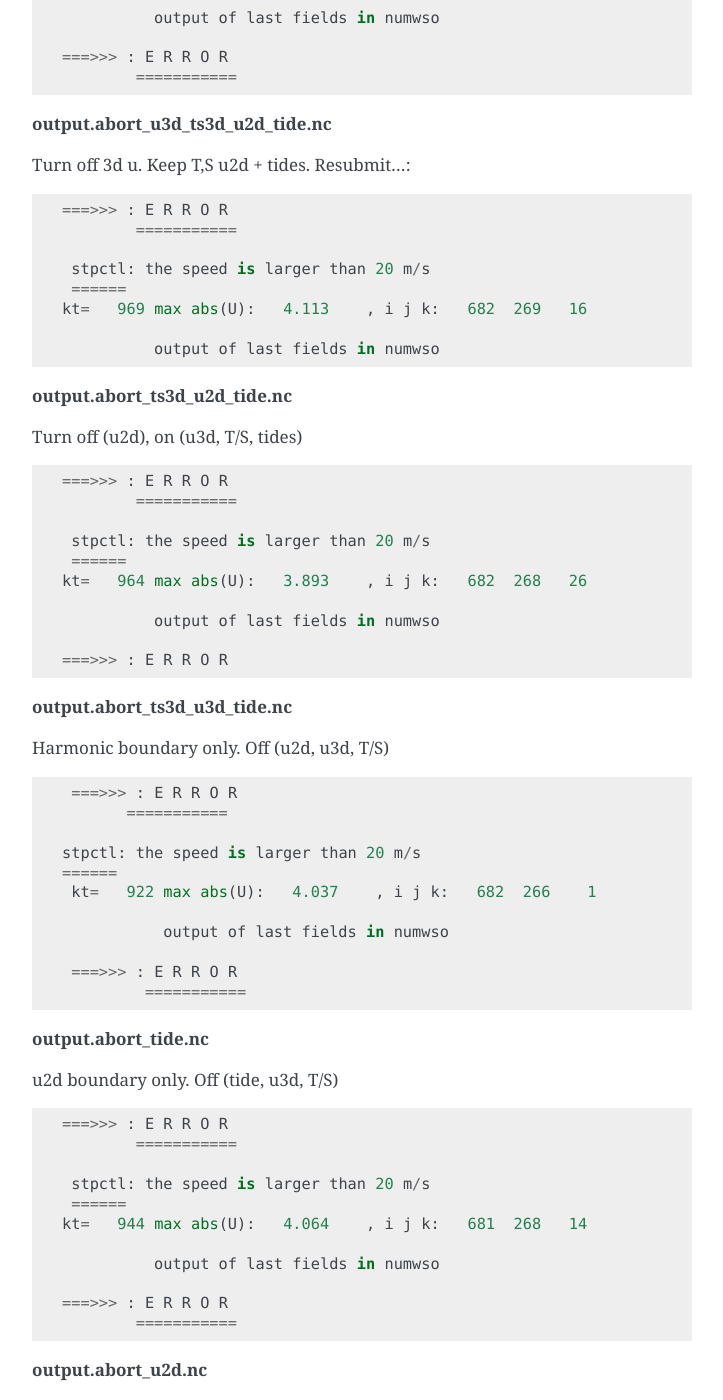
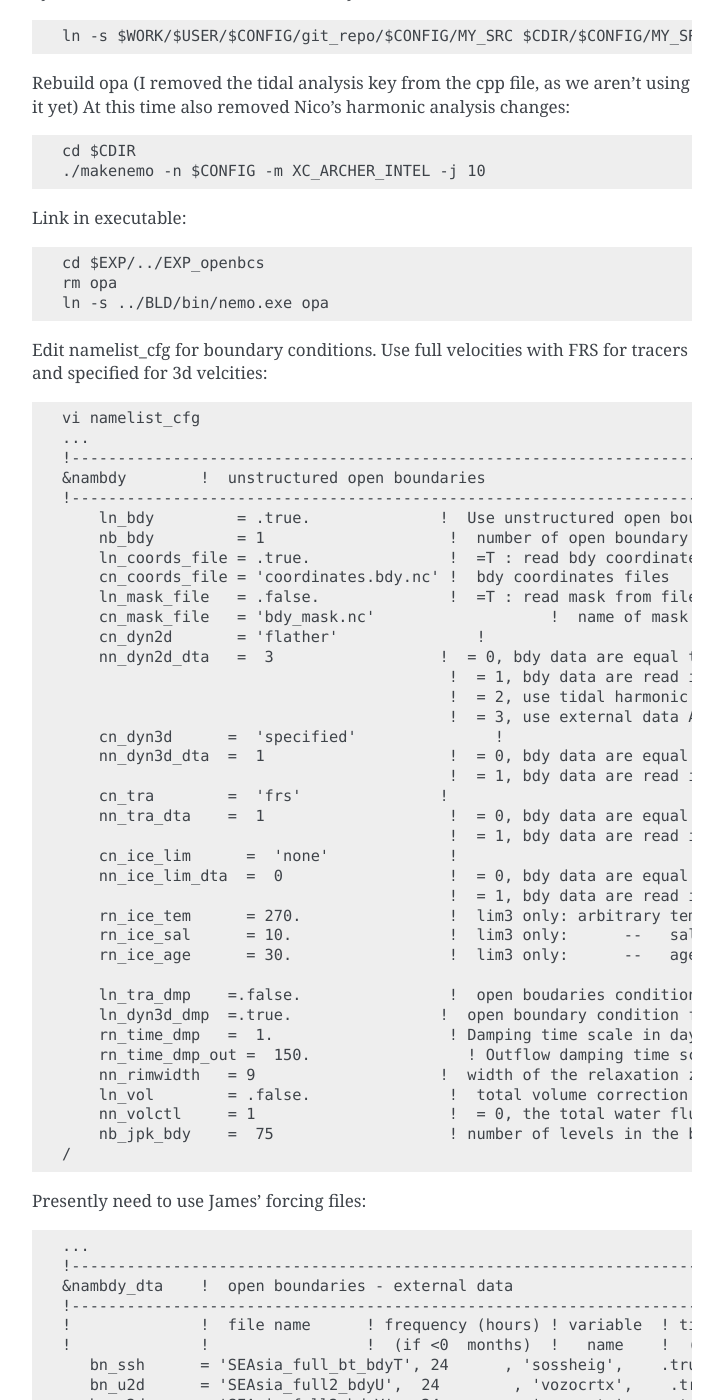
Before and after one commit to NOC-MSM/SEAsia, a Sphinx documentation site: the page built from recipes/docs/source/SEAsia_archer_livljobs4.rst, in a window 1280 px wide and 1400 px high, scrolled down 47361 px. Shown: the whole window, without its empty margins (388-1111 px from the left). Built offline with Sphinx 7.4.7, drawn with Linux system fonts in a browser that asks for light colours; some of the changed text lies outside the part shown.

Commit message:
working open bcs. Clean up broken stuff

```diff
--- a/recipes/docs/source/SEAsia_archer_livljobs4.rst
+++ b/recipes/docs/source/SEAsia_archer_livljobs4.rst
@@ -2407,142 +2407,57 @@ Edit the namlist for accomdate new files::
 
 
 
-Submit on the short queue. 20mins for nt=1200 at rn_rdt=360 (5 days). Recall
-::
-
-  dimensions:
-  	x = 684 ;
-  	y = 554 ;
-  	z = 75 ;
-
-Crashed on eastern boundary::
-
-
-  ===>>> : E R R O R
-          ===========
-
-   stpctl: the speed is larger than 20 m/s
-   ======
-  kt=   933 max abs(U):   4.136    , i j k:   682  269   30
-
-
-Rebuild. ``qsub rebuild.pbs``
-
-Trun off tides and change 2d forcing to u2d only.
-::
-
-   ===>>> : E R R O R
-          ===========
-
-   stpctl: the speed is larger than 20 m/s
-   ======
-  kt=   969 max abs(U):   4.113    , i j k:   682  269   16
-
-            output of last fields in numwso
-
-  ===>>> : E R R O R
-          ===========
-
-**output.abort_u3d_ts3d_u2d_tide.nc**
-
-
-Turn off 3d u. Keep T,S u2d + tides.
-Resubmit...::
-
-  ===>>> : E R R O R
-          ===========
-
-   stpctl: the speed is larger than 20 m/s
-   ======
-  kt=   969 max abs(U):   4.113    , i j k:   682  269   16
-
-            output of last fields in numwso
-
-
-**output.abort_ts3d_u2d_tide.nc**
-
-Turn off (u2d), on (u3d, T/S, tides)
-::
-
-  ===>>> : E R R O R
-          ===========
-
-   stpctl: the speed is larger than 20 m/s
-   ======
-  kt=   964 max abs(U):   3.893    , i j k:   682  268   26
-
-            output of last fields in numwso
-
-  ===>>> : E R R O R
-
-**output.abort_ts3d_u3d_tide.nc**
-
-
-Harmonic boundary only. Off (u2d, u3d, T/S)
-
-::
-
-  ===>>> : E R R O R
-        ===========
-
- stpctl: the speed is larger than 20 m/s
- ======
-  kt=   922 max abs(U):   4.037    , i j k:   682  266    1
-
-            output of last fields in numwso
-
-  ===>>> : E R R O R
-          ===========
-
-**output.abort_tide.nc**
-
-
-u2d boundary only. Off (tide, u3d, T/S)
-::
-  ===>>> : E R R O R
-          ===========
-
-   stpctl: the speed is larger than 20 m/s
-   ======
-  kt=   944 max abs(U):   4.064    , i j k:   681  268   14
-
-            output of last fields in numwso
-
-  ===>>> : E R R O R
-          ===========
-
-
-
-**output.abort_u2d.nc**
-
-
-Off (tide, u2d, u3d, T/S). Output istate
-::
-
-  ===>>> : E R R O R
-          ===========
-
-   stpctl: the speed is larger than 20 m/s
-   ======
-  kt=   921 max abs(U):   4.004    , i j k:   682  266   17
-
-            output of last fields in numwso
-
-  ===>>> : E R R O R
-          ===========
-
-
-**output.abort_rest.nc**
-
-Rebuild istate.
-Completes with neumann boundary conditions for u3d tied to istate.
-
-Switch all the open boundary conditions on. Submit.
-Runs. Run for 30day (~2hours)
-::
+
+
+Catch up with James' edits
+++++++++++++++++++++++++++
+*4 June 2018*
+
+Add Git repo of MY_SRC and do a "sparse checkout" of the MY_SRC folder::
+
+  mv $CDIR/$CONFIG/MY_SRC $CDIR/$CONFIG/MY_SRC/MY_SRC_safe
+  cd $WORK/$USER/$CONFIG
+  mkdir git_repo
+  cd git_repo
+  git init
+  git remote add -f origin https://github.com/NOC-MSM/NEMO_cfgs.git  # Creates and empty repo without checking out the features
+  git config core.sparseCheckout true
+
+Specify the folders I want::
+
+  echo $CONFIG/MY_SRC >> .git/info/sparse-checkout
+
+Last but not least, update your empty repo with the state from the remote. (And
+set the upstream remote master)::
+
+  git pull origin master
+  git push --set-upstream origin master
+
+Symbolic link to where MY_SRC actually sits::
+
+  ln -s $WORK/$USER/$CONFIG/git_repo/$CONFIG/MY_SRC $CDIR/$CONFIG/MY_SRC
+
+
+.. note : the above git integration needs to be abstracted to the setup phase.
+
+Rebuild opa (I removed the tidal analysis key from the cpp file, as we aren't
+using it yet) At this time also removed Nico's harmonic analysis changes::
+
+  cd $CDIR
+  ./makenemo -n $CONFIG -m XC_ARCHER_INTEL -j 10
+
+Link in executable::
+
+  cd $EXP/../EXP_openbcs
+  rm opa
+  ln -s ../BLD/bin/nemo.exe opa
+
+Edit namelist_cfg for boundary conditions. Use full velocities with FRS for tracers
+and specified for 3d velcities::
+
 
   vi namelist_cfg
-
+  ...
   !-----------------------------------------------------------------------
   &nambdy        !  unstructured open boundaries
   !-----------------------------------------------------------------------
@@ -2557,7 +2472,7 @@ Runs. Run for 30day (~2hours)
                                             !  = 1, bdy data are read in 'bdydata   .nc' files
                                             !  = 2, use tidal harmonic forcing data from files
                                             !  = 3, use external data AND tidal harmonic forcing
-      cn_dyn3d      =  'neumann'               !
+      cn_dyn3d      =  'specified'               !
       nn_dyn3d_dta  =  1                    !  = 0, bdy data are equal to the initial state
                                             !  = 1, bdy data are read in 'bdydata   .nc' files
       cn_tra        =  'frs'               !
@@ -2571,100 +2486,59 @@ Runs. Run for 30day (~2hours)
       rn_ice_age      = 30.                 !  lim3 only:      --   age                --
 
       ln_tra_dmp    =.false.                !  open boudaries conditions for tracers
-      ln_dyn3d_dmp  =.false.                !  open boundary condition for baroclinic velocities
+      ln_dyn3d_dmp  =.true.                !  open boundary condition for baroclinic velocities
       rn_time_dmp   =  1.                   ! Damping time scale in days
-      rn_time_dmp_out =  1.                 ! Outflow damping time scale
+      rn_time_dmp_out =  150.                 ! Outflow damping time scale
       nn_rimwidth   = 9                    !  width of the relaxation zone
       ln_vol        = .false.               !  total volume correction (see nn_volctl parameter)
       nn_volctl     = 1                     !  = 0, the total water flux across open boundaries is zero
-      nb_jpk_bdy    = -1                    ! number of levels in the bdy data (set < 0 if consistent with planned run)
-
-
-
-PENDING
-**/work/n01/n01/jelt/SEAsia/trunk_NEMOGCM_r8395/CONFIG/SEAsia/EXP_openbcs**
-
-Broke. Weirdness. NaNs around iteration 841.
-
-::
-
-  vi namelist_cfg
+      nb_jpk_bdy    =  75                   ! number of levels in the bdy data (set < 0 if consistent with planned run)
+  /
+
+Presently need to use James' forcing files::
+
   ...
-  nb_jpk_bdy    = 75                    ! number of levels in the bdy data (set < 0 if consistent with planned run)
-
--1 means vertical interpolation happens --> Seg Fault.
-
-Running again with nb_jpk_bdy = -1, for fun.
-
-
-Catch up with James' edits
-++++++++++++++++++++++++++
-*4 June 2018*
-
-Add Git repo of MY_SRC and do a "sparse checkout" of the MY_SRC folder::
-
-  mv $CDIR/$CONFIG/MY_SRC $CDIR/$CONFIG/MY_SRC/MY_SRC_safe
-  cd $WORK/$USER/$CONFIG
-  mkdir git_repo
-  cd git_repo
-  git init
-  git remote add -f origin https://github.com/NOC-MSM/NEMO_cfgs.git  # Creates and empty repo without checking out the features
-  git config core.sparseCheckout true
-
-Specify the folders I want::
-
-  echo $CONFIG/MY_SRC >> .git/info/sparse-checkout
-
-Last but not least, update your empty repo with the state from the remote. (And
-set the upstream remote master)::
-
-  git pull origin master
-  git push --set-upstream origin master
-
-Symbolic link to where MY_SRC actually sits::
-
-  ln -s $WORK/$USER/$CONFIG/git_repo/$CONFIG/MY_SRC $CDIR/$CONFIG/MY_SRC
-
-Rebuild opa (I removed the tidal analysis key from the cpp file, as we aren't
-using it yet.)::
-
-  cd $CDIR
-  ./makenemo -n $CONFIG -m XC_ARCHER_INTEL -j 10
-
-Link in executable::
-
-  cd $EXP/../EXP_openbcs
-  rm opa
-  ln -s ../BLD/bin/nemo.exe opa
-
-Edit namelist_cfg for boundary conditions::
-
-  !-----------------------------------------------------------------------
-  &nambdy        !  unstructured open boundaries
-  !-----------------------------------------------------------------------
-      ln_bdy         = .true.              !  Use unstructured open boundaries
-      nb_bdy         = 1                    !  number of open boundary sets
-      ln_coords_file = .true.               !  =T : read bdy coordinates from file
-      cn_coords_file = 'coordinates.bdy.nc' !  bdy coordinates files
-      ln_mask_file   = .false.              !  =T : read mask from file
-      cn_mask_file   = 'bdy_mask.nc'                   !  name of mask file (if ln_mask_file=.TRUE.)
-      cn_dyn2d       = 'flather'               !
-      nn_dyn2d_dta   =  3                  !  = 0, bdy data are equal to the initial state
-                                            !  = 1, bdy data are read in 'bdydata   .nc' files
-                                            !  = 2, use tidal harmonic forcing data from files
-                                            !  = 3, use external data AND tidal harmonic forcing
-      cn_dyn3d      =  'none'               !
-      nn_dyn3d_dta  =  0                    !  = 0, bdy data are equal to the initial state
-                                            !  = 1, bdy data are read in 'bdydata   .nc' files
-      cn_tra        =  'frs'               !
-      nn_tra_dta    =  1                    !  = 0, bdy data are equal to the initial state
-                                            !  = 1, bdy data are read in 'bdydata   .nc' files
-
-
-Submit and see what happens::
-
-  qsub runscript_short
-  5385610.sdb
+  !-----------------------------------------------------------------------
+  &nambdy_dta    !  open boundaries - external data
+  !-----------------------------------------------------------------------
+  !              !  file name      ! frequency (hours) ! variable  ! time interp.!  clim   ! 'yearly'/ ! weights  ! rotation ! land/sea mask !
+  !              !                 !  (if <0  months)  !   name    !  (logical)  !  (T/F ) ! 'monthly' ! filename ! pairing  ! filename      !
+     bn_ssh      = 'SEAsia_full_bt_bdyT', 24      , 'sossheig',    .true.   , .false. ,  'monthly'  ,    ''    ,   ''     ,     ''
+     bn_u2d      = 'SEAsia_full2_bdyU',  24        , 'vozocrtx',    .true.   , .false. ,  'monthly'  ,    ''    ,   ''     ,     ''
+     bn_v2d      = 'SEAsia_full2_bdyV',  24        , 'vomecrty',    .true.   , .false. ,  'monthly'  ,    ''    ,   ''     ,     ''
+     bn_u3d      = 'SEAsia_full2_bdyU'   24        , 'vozocrtx',    .true.   , .false. ,  'monthly'  ,    ''    ,   ''     ,     ''
+     bn_v3d      = 'SEAsia_full2_bdyV'   24        , 'vomecrty',    .true.   , .false. ,  'monthly'  ,    ''    ,   ''     ,     ''
+     bn_tem      = 'SEAsia_full_bdyT'   24        , 'votemper',    .true.   , .false. ,  'monthly'  ,    ''    ,   ''     ,     ''
+     bn_sal      = 'SEAsia_full_bdyT'   24        , 'vosaline',    .true.   , .false. ,  'monthly'  ,    ''    ,   ''     ,     ''
+  ! for lim2
+  !   bn_frld    = 'amm12_bdyT_ice',         24        , 'ileadfra',    .true.   , .false. ,  'daily'  ,    ''    ,   ''     ,     ''
+  !   bn_hicif   = 'amm12_bdyT_ice',         24        , 'iicethic',    .true.   , .false. ,  'daily'  ,    ''    ,   ''     ,     ''
+  !   bn_hsnif   = 'amm12_bdyT_ice',         24        , 'isnowthi',    .true.   , .false. ,  'daily'  ,    ''    ,   ''     ,     ''
+  ! for lim3
+  !   bn_a_i     = 'amm12_bdyT_ice',         24        , 'ileadfra',    .true.   , .false. ,  'daily'  ,    ''    ,   ''     ,     ''
+  !   bn_ht_i    = 'amm12_bdyT_ice',         24        , 'iicethic',    .true.   , .false. ,  'daily'  ,    ''    ,   ''     ,     ''
+  !   bn_ht_s    = 'amm12_bdyT_ice',         24        , 'isnowthi',    .true.   , .false. ,  'daily'  ,    ''    ,   ''     ,     ''
+
+     cn_dir      = 'bdydta/' !  root directory for the location of the bulk files
+     ln_full_vel = .true.   !
+  /
+
+Submit for 3 hours (nt=7200; 30 days) and see what happens::
+
+  qsub runscript
+  5388562.sdb
+
+
+
+
+
+
+
+
+
+
+
+
 
 
 
```
